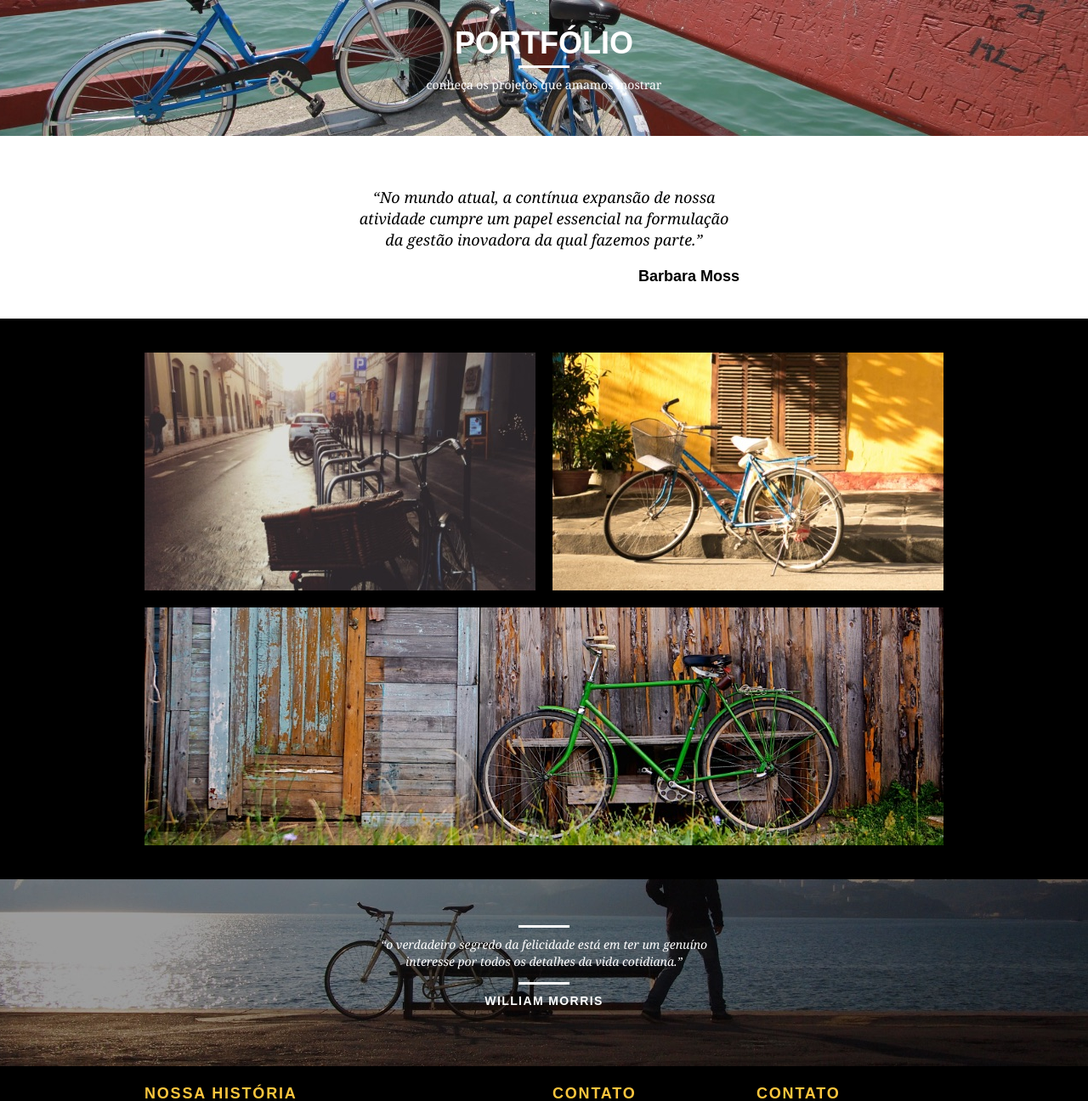
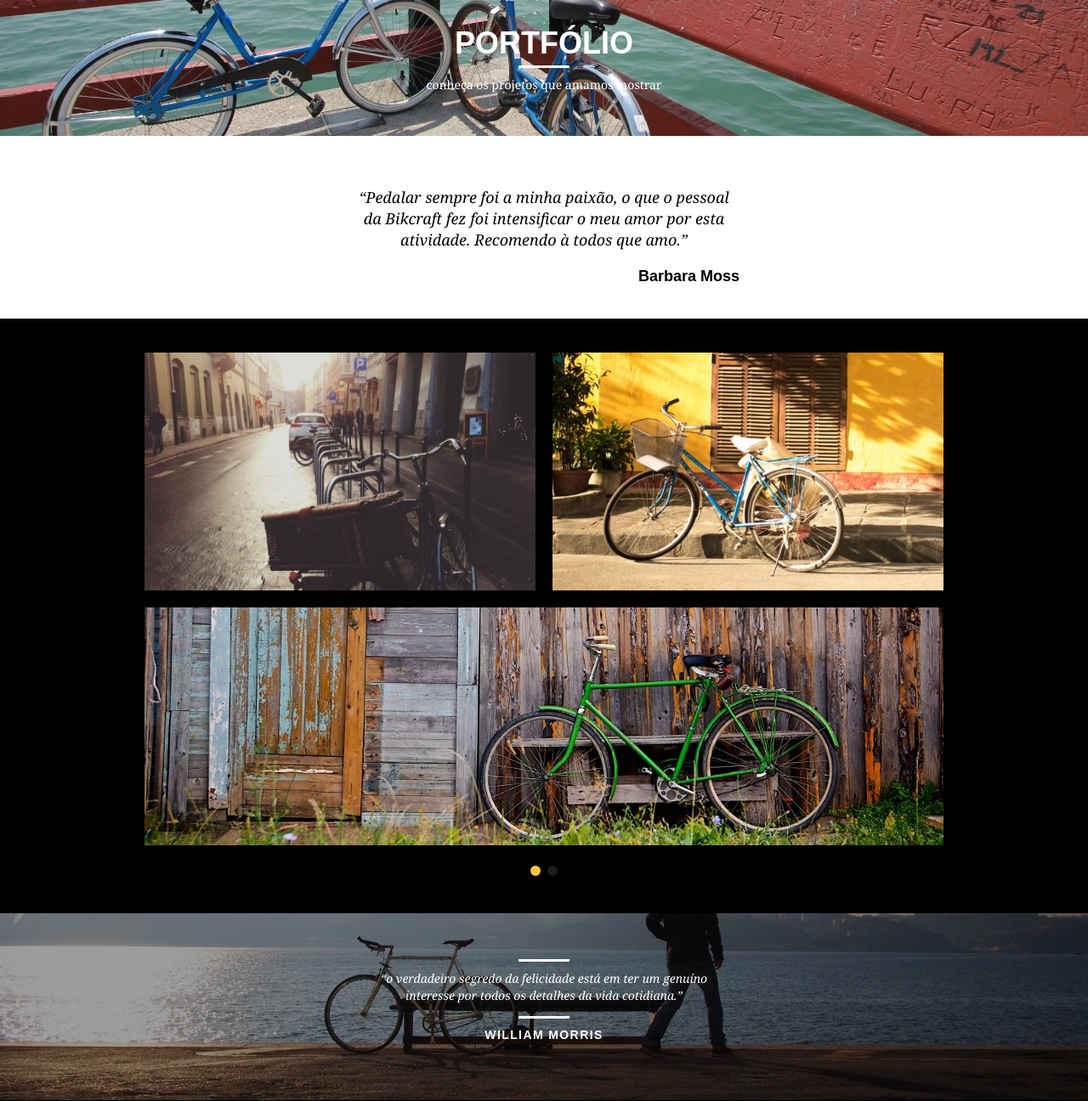
Before and after one commit to moniquefreire/Bikcraft, a PHP site: page /portfolio.html in a window 1280 px wide. Shown: the part 92-1388 px from the top of the page at 85% size. Run offline with PHP 8.4, Linux system fonts and the light colour scheme.

Commit message:
slides e animações

```diff
--- a/css/style.css
+++ b/css/style.css
@@ -385,3 +385,58 @@ img {
   background: #fec63e;
   padding: 20px 0;
 }
+
+/* JavaScript */
+
+.js [data-slide] {
+  position: relative;
+}
+
+.js [data-slide] > * {
+  position: absolute;
+  top: 0px;
+  opacity: 0;
+}
+
+.js [data-slide] > .active {
+  position: relative;
+  opacity: 1;
+  transition: opacity 500ms;
+}
+
+.js [data-slide-nav] {
+  display: block;
+  text-align: center;
+  margin-top: 20px;
+}
+
+.js [data-slide-nav] button {
+  display: inline-block;
+  width: 12px;
+  height: 12px;
+  margin: 4px;
+  border: none;
+  padding: 0px;
+  border-radius: 6px;
+  text-indent: -99px;
+  overflow: hidden;
+  background: #1d1d1d;
+}
+
+.js [data-slide-nav] button.active {
+  background: #fec63e;
+}
+
+.js [data-anime] {
+  opacity: 0;
+}
+
+.js .fadeInDown {
+  transform: translate3d(0, -20px, 0);
+}
+
+.js .anime {
+  opacity: 1;
+  transform: none;
+  transition: opacity 800ms, transform 800ms;
+}
--- /dev/null
+++ b/js/script.js
@@ -0,0 +1,16 @@
+if (window.SimpleSlide) {
+  new SimpleSlide({
+    slide: "quote", // nome do atributo data-slide="principal"
+    time: 5000, // tempo de transição dos slides
+  });
+
+  new SimpleSlide({
+    slide: "portfolio",
+    time: 5000,
+    nav: true,
+  });
+}
+
+if (window.SimpleAnime) {
+  new SimpleAnime();
+}
--- /dev/null
+++ b/js/simple-anime.js
@@ -0,0 +1 @@
+window.SimpleAnime=class{constructor(){this.items=document.querySelectorAll("[data-anime]"),this.init()}animateItems(){this.items.forEach(t=>{const e=Number(t.getAttribute("data-anime"));isNaN(e)||setTimeout(()=>{t.classList.add("anime")},e)})}handleVisibility(){void 0!==document.visibilityState?"visible"===document.visibilityState&&this.animateItems():this.animateItems()}init(){this.handleVisibility=this.handleVisibility.bind(this),this.handleVisibility(),document.addEventListener("visibilitychange",this.handleVisibility)}}
--- /dev/null
+++ b/js/simple-slide.js
@@ -0,0 +1,70 @@
+window.SimpleSlide = class {
+  constructor(t) {
+    (this.config = {
+      slide: t.slide,
+      auto: !t.auto || t.auto,
+      nav: !!t.nav && t.nav,
+      time: t.time ? t.time : 5e3,
+    }),
+      (this.activeClass = "active"),
+      (this.slide = document.querySelector(
+        `[data-slide="${this.config.slide}"]`,
+      )),
+      this.slide && ((this.items = [...this.slide.children]), this.init());
+  }
+  activateSlide(t) {
+    this.items.forEach((t) => t.classList.remove(this.activeClass)),
+      t
+        ? (t.classList.add(this.activeClass), this.activateNav(t))
+        : (this.items[0].classList.add(this.activeClass),
+          this.activateNav(this.items[0]));
+  }
+  activateNav(t) {
+    if (this.config.nav) {
+      const i = this.items.indexOf(t),
+        e = [...this.nav.children];
+      e.forEach((t) => t.classList.remove(this.activeClass)),
+        e[i].classList.add(this.activeClass);
+    }
+  }
+  rotateSlide() {
+    const t = this.slide.querySelector(".active").nextElementSibling;
+    this.activateSlide(t);
+  }
+  initAutoSlide() {
+    clearInterval(this.autoSlide),
+      (this.autoSlide = setInterval(this.rotateSlide, this.config.time));
+  }
+  createNavigation() {
+    (this.nav = document.createElement("div")),
+      this.nav.setAttribute("data-slide-nav", this.config.slide),
+      this.items.forEach((t, i) => {
+        this.nav.innerHTML += `<button data-slide-item="${i}">${
+          i + 1
+        }</button>`;
+      }),
+      this.slide.after(this.nav);
+  }
+  handleNavigationEvent({ currentTarget: t }) {
+    const i = t.getAttribute("data-slide-item");
+    this.activateSlide(this.items[i]), this.initAutoSlide();
+  }
+  bindEventsToNavigation() {
+    [...this.nav.children].forEach((t) => {
+      t.addEventListener("click", this.handleNavigationEvent);
+    });
+  }
+  initNavigation() {
+    this.createNavigation(), this.bindEventsToNavigation();
+  }
+  bindFunctions() {
+    (this.rotateSlide = this.rotateSlide.bind(this)),
+      (this.handleNavigationEvent = this.handleNavigationEvent.bind(this));
+  }
+  init() {
+    this.bindFunctions(),
+      this.config.auto && this.initAutoSlide(),
+      this.config.nav && this.initNavigation(),
+      this.activateSlide(this.items[0]);
+  }
+};
--- a/portfolio.html
+++ b/portfolio.html
@@ -1,5 +1,6 @@
 <!DOCTYPE html>
 <html lang="pt-br">
+
 <head>
 	<meta charset="utf-8">
 	<title>Bikcraft - Portfólio</title>
@@ -9,7 +10,9 @@
 	<link rel="stylesheet" href="css/style.css">
 	<link rel="stylesheet" href="css/portfolio.css">
 	<link rel="stylesheet" href="css/responsivo.css">
+	<script>document.documentElement.classList.add("js");</script>
 </head>
+
 <body>
 
 	<header class="header">
@@ -30,23 +33,36 @@
 
 	<section class="introducao-interna interna_portfolio">
 		<div class="container">
-				<h1>Portfólio</h1>
-				<p>conheça os projetos que amamos mostrar</p>
+			<h1 data-anime="400" class="fadeInDown">Portfólio</h1>
+			<p data-anime="800" class="fadeInDown">conheça os projetos que amamos mostrar</p>
 		</div>
 	</section>
 
-		<section class="container">
+	<section class="container fadeInDown" data-slide="quote" data-anime="1200">
 		<blockquote class="quote_clientes">
-				<p>“No mundo atual, a contínua expansão de nossa atividade cumpre um papel essencial na formulação da gestão inovadora da qual fazemos parte.”</p>
+			<p>“Pedalar sempre foi a minha paixão, o que o pessoal da Bikcraft fez foi intensificar o meu amor por esta atividade. Recomendo à todos que amo.”</p>
 			<cite>Barbara Moss</cite>
+		</blockquote>
+		<blockquote class="quote_clientes">
+			<p>“Nada melhor do que dar um rolê com a minha Bikcraft na orla. Essa é a minha companheira mais fiel, nunca me traiu e está sempre a minha disposição.”</p>
+			<cite>Jhony Rato</cite>
+		</blockquote>
+		<blockquote class="quote_clientes">
+			<p>“Aqueles que ainda não possuem uma Bikcraft, não sabem o que estão perdendo. A precisão é absurda e a velocidade transcendental. Nunca vida nada igual.”</p>
+			<cite>Bernardo</cite>
 		</blockquote>
 	</section>
 
 	<section class="portfolio">
-			<div class="container">
+		<div class="container" data-slide="portfolio">
 			<ul class="portfolio_lista">
 				<li class="grid-8"><img src="img/portfolio/retro.jpg" alt="Bicicleta Retrô"></li>
 				<li class="grid-8"><img src="img/portfolio/passeio.jpg" alt="Bicicleta Passeio"></li>
+				<li class="grid-16"><img src="img/portfolio/esporte.jpg" alt="Bicicleta Esporte"></li>
+			</ul>
+			<ul class="portfolio_lista">
+				<li class="grid-8"><img src="img/portfolio/passeio.jpg" alt="Bicicleta Passeio"></li>
+				<li class="grid-8"><img src="img/portfolio/retro.jpg" alt="Bicicleta Retrô"></li>
 				<li class="grid-16"><img src="img/portfolio/esporte.jpg" alt="Bicicleta Esporte"></li>
 			</ul>
 		</div>
@@ -96,5 +112,12 @@
 		</div>
 	</footer>
 
+	<!-- JavaScript -->
+	<script src="./js/simple-slide.js"></script>
+	<script src="./js/simple-anime.js"></script>
+	<script src="./js/script.js"></script>
+	<!-- JavaScript -->
+
 </body>
+
 </html>
```
Also changed, not shown: other parts of css/style.css (+20 -20 lines), contato.html (+12 -3 lines), index.html (+14 -4 lines), produtos.html (+12 -3 lines), sobre.html (+12 -3 lines). Lines whose indentation alone changed are shown as unchanged.
